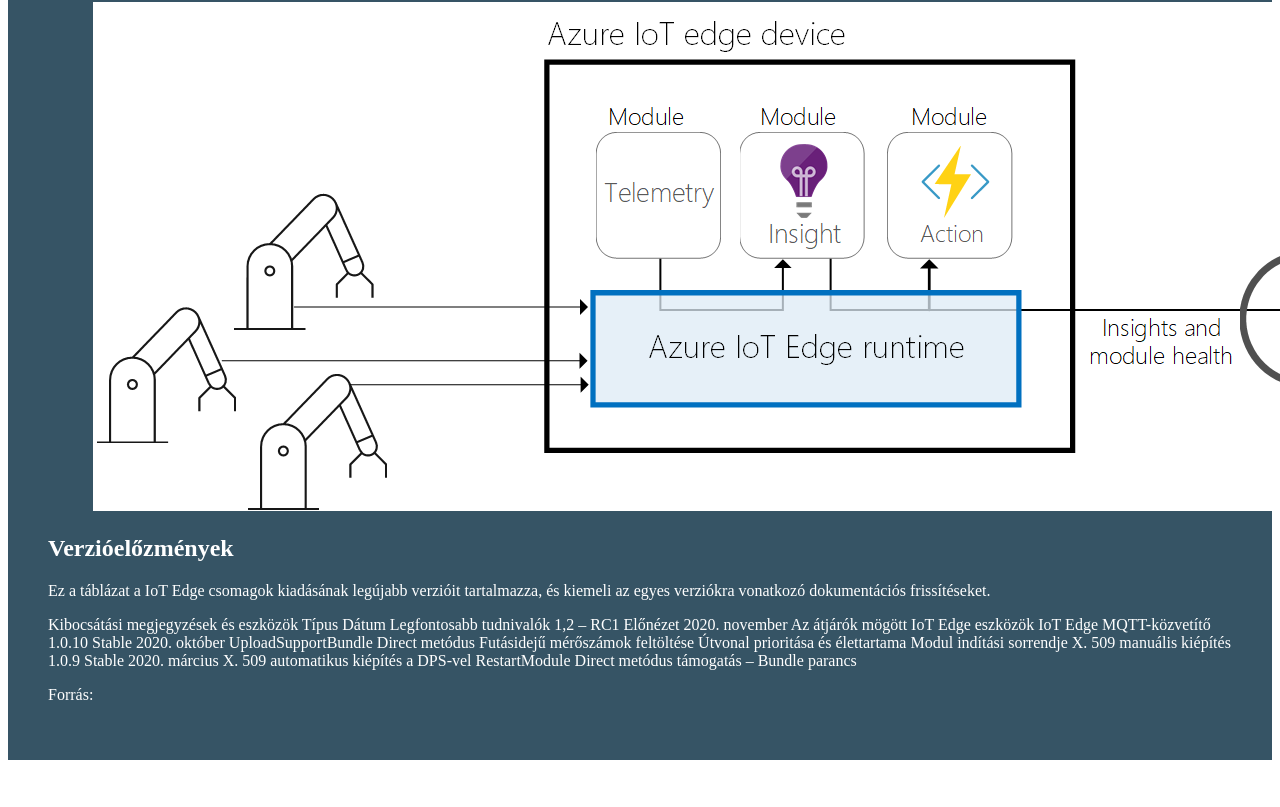
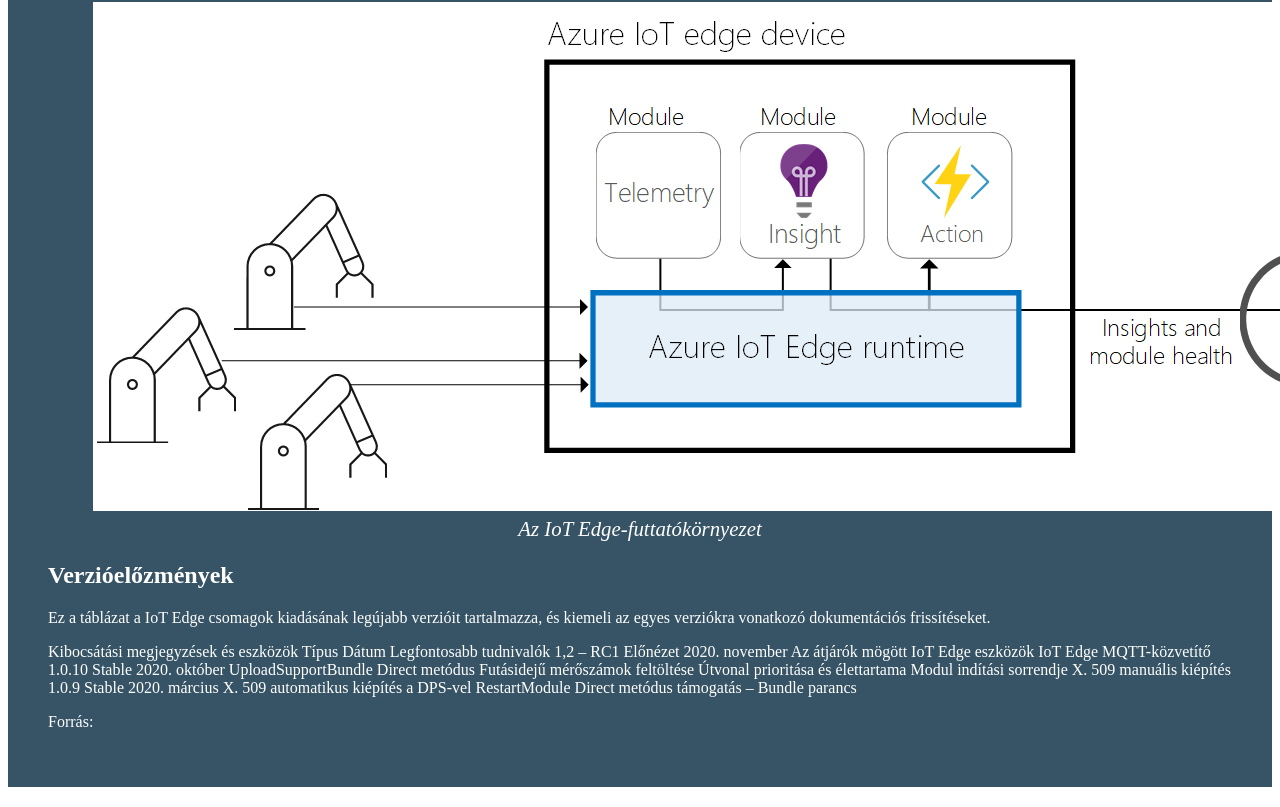
Before and after one commit to Citromszorny/Azure-IoT-Edge, a plain HTML site: page index.html in a window 1280 px wide. Shown: the part 457-1264 px from the top of the page. Before the commit the page ends 1237 px from the top, so only its background shows below. Drawn offline with Linux system fonts and the light colour scheme.

Commit message:
8.feladat

```diff
--- a/index.html
+++ b/index.html
@@ -26,6 +26,7 @@
   </ul>
   <div class="keret">
     <img src="runtime.png" alt="IoT Edge-futtatókörnyezet" title="IoT Edge-futtatókörnyezet">
+    <p class="kepalairas">Az IoT Edge-futtatókörnyezet</p>
   </div>
     <h2>Verzióelőzmények</h2>
 
```
